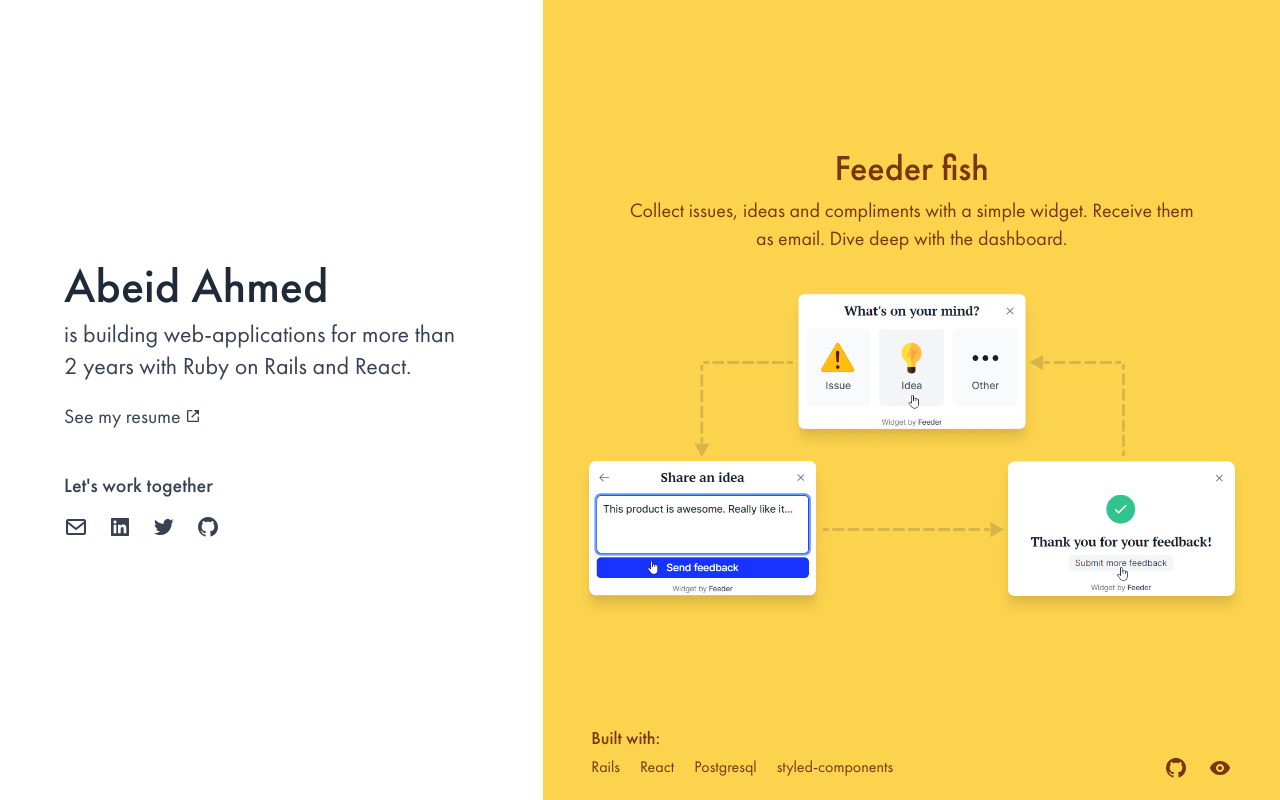
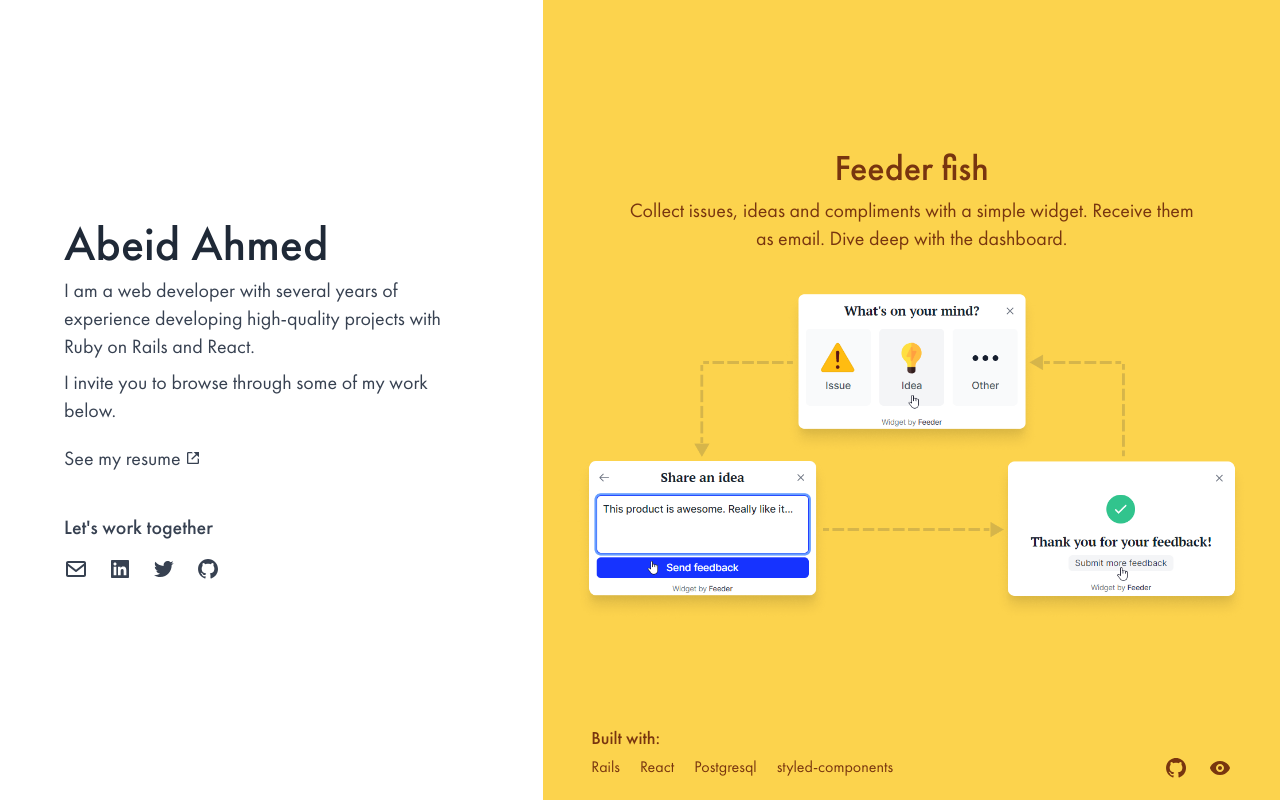
Before and after one commit to abeidahmed/portfolio, a Next.js app: page / in a window 1280 px wide. Built offline with nearby package versions, Linux system fonts and the light colour scheme.

Commit message:
Fix header intro

```diff
--- a/components/Intro/index.js
+++ b/components/Intro/index.js
@@ -31,9 +31,12 @@
   return (
     <div className="max-w-md lg:ml-auto">
       <h1 className="text-5xl font-medium text-gray-800">Abeid Ahmed</h1>
-      <p className="text-2xl mt-2">
-        is building web-applications for more than 2 years with Ruby on Rails
-        and React.
+      <p className="text-xl mt-2">
+        I am a web developer with several years of experience developing
+        high-quality projects with Ruby on Rails and React.
+        <span className="block mt-2">
+          I invite you to browse through some of my work below.
+        </span>
       </p>
       <div className="mt-5">
         <a
```
